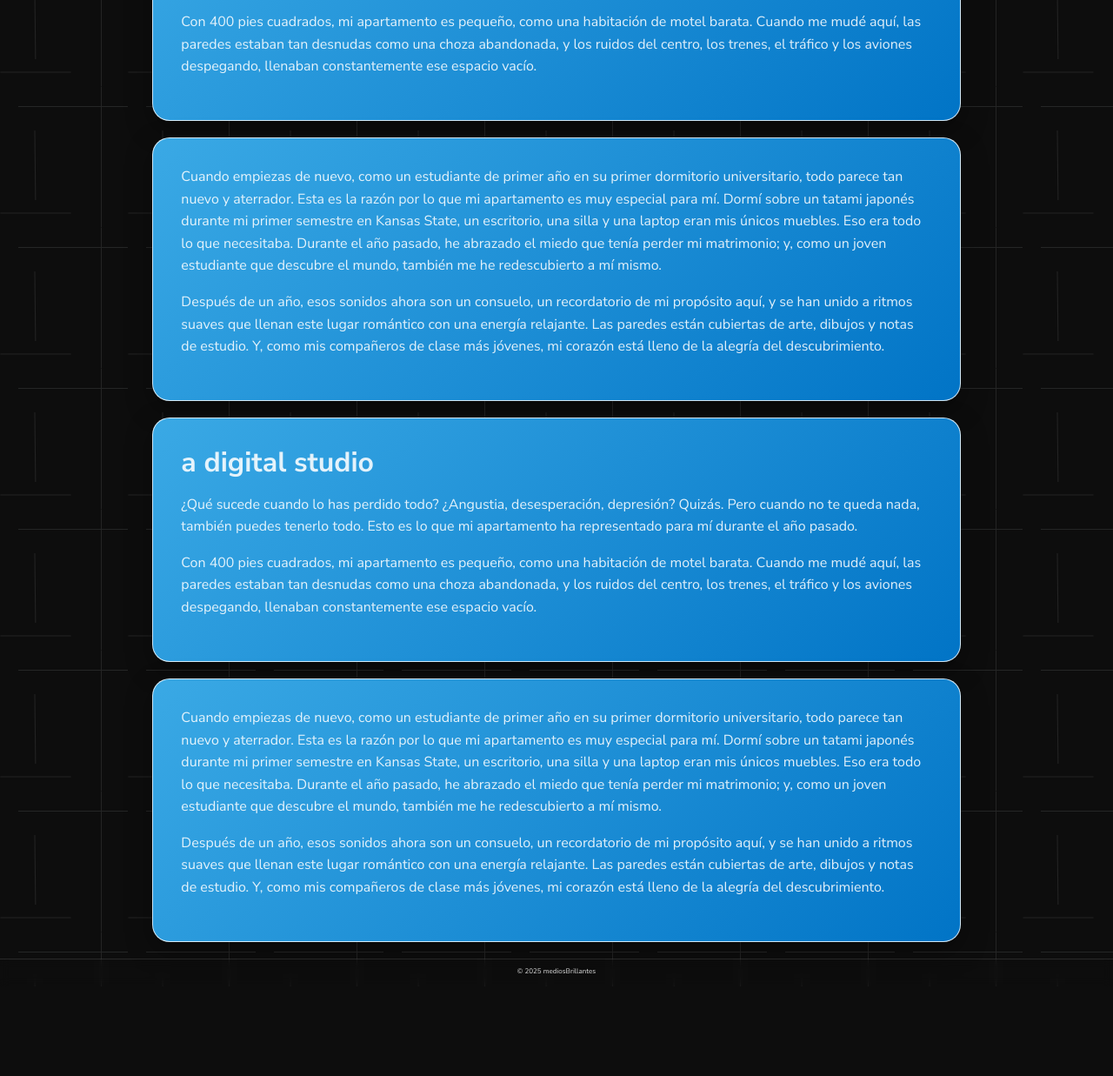
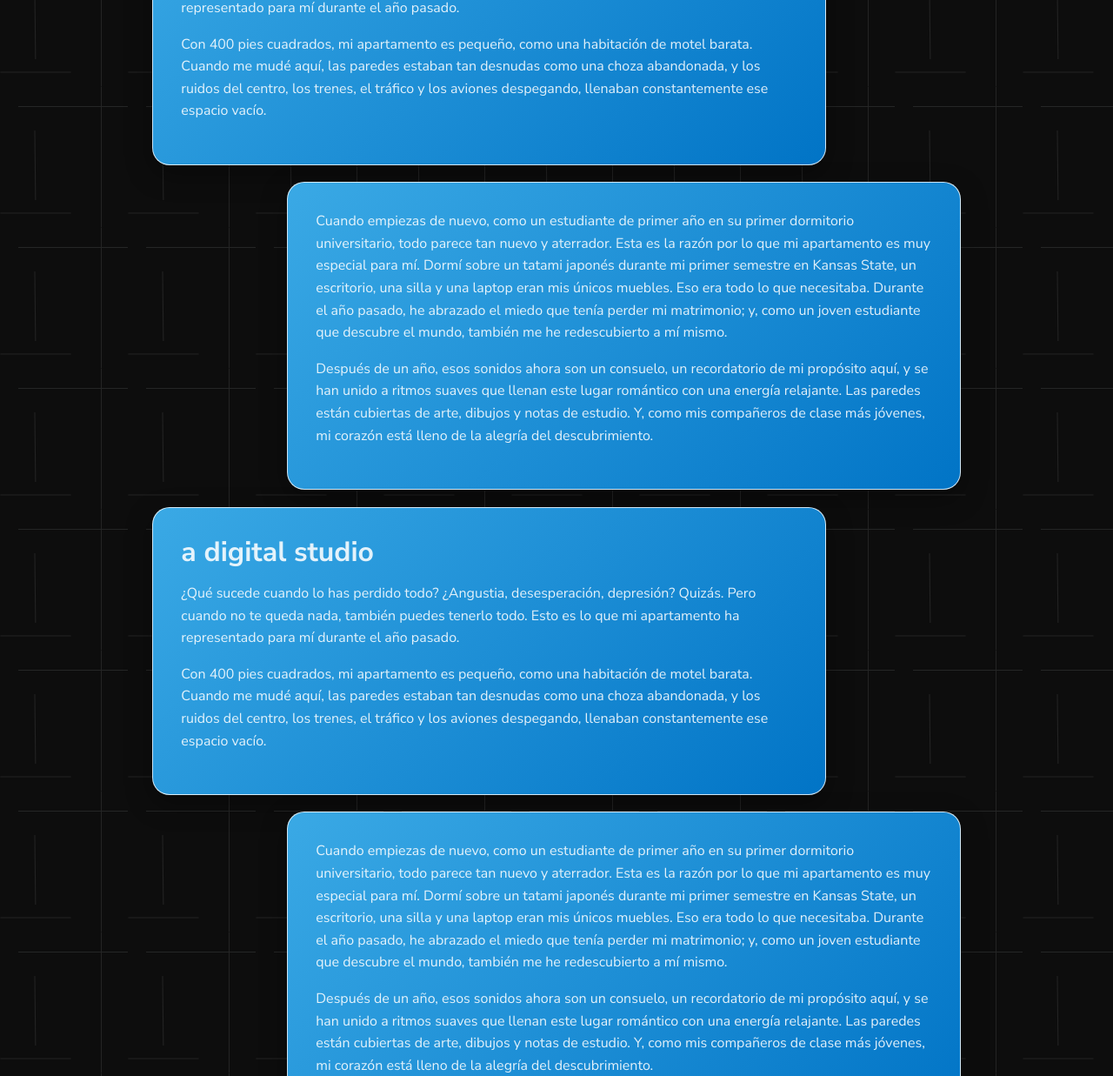
Before and after one commit to mbdxkc/mbdx, a plain HTML site: page index.html in a window 1280 px wide. Shown: the part 225-1462 px from the top of the page at 87% size. Before the commit the page ends 1359 px from the top, so only its background shows below. Drawn offline with Linux system fonts and the light colour scheme.

Commit message:
working on the header

```diff
--- a/index.html
+++ b/index.html
@@ -32,21 +32,21 @@
 
         <div id="main_container" class="container">
 
-            <div id="section">
+            <div id="section1" class="section_left">
                 <h1>a digital studio</h1>
                 <p>¿Qué sucede cuando lo has perdido todo? ¿Angustia, desesperación, depresión? Quizás. Pero cuando no te queda nada, también puedes tenerlo todo. Esto es lo que mi apartamento ha representado para mí durante el año pasado.</p>
                 <p>Con 400 pies cuadrados, mi apartamento es pequeño, como una habitación de motel barata. Cuando me mudé aquí, las paredes estaban tan desnudas como una choza abandonada, y los ruidos del centro, los trenes, el tráfico y los aviones despegando, llenaban constantemente ese espacio vacío.</p>
             </div>
-            <div id="section">
+            <div id="section2" class="section_right">
                 <p>Cuando empiezas de nuevo, como un estudiante de primer año en su primer dormitorio universitario, todo parece tan nuevo y aterrador. Esta es la razón por lo que mi apartamento es muy especial para mí. Dormí sobre un tatami japonés durante mi primer semestre en Kansas State, un escritorio, una silla y una laptop eran mis únicos muebles.  Eso era todo lo que necesitaba. Durante el año pasado, he abrazado el miedo que tenía perder mi matrimonio; y, como un joven estudiante que descubre el mundo, también me he redescubierto a mí mismo.</p>
                 <p>Después de un año, esos sonidos ahora son un consuelo, un recordatorio de mi propósito aquí, y se han unido a ritmos suaves que llenan este lugar romántico con una energía relajante. Las paredes están cubiertas de arte, dibujos y notas de estudio. Y, como mis compañeros de clase más jóvenes, mi corazón está lleno de la alegría del descubrimiento.</p>
             </div>
-            <div id="section">
+            <div id="section3" class="section_left">
                 <h1>a digital studio</h1>
                 <p>¿Qué sucede cuando lo has perdido todo? ¿Angustia, desesperación, depresión? Quizás. Pero cuando no te queda nada, también puedes tenerlo todo. Esto es lo que mi apartamento ha representado para mí durante el año pasado.</p>
                 <p>Con 400 pies cuadrados, mi apartamento es pequeño, como una habitación de motel barata. Cuando me mudé aquí, las paredes estaban tan desnudas como una choza abandonada, y los ruidos del centro, los trenes, el tráfico y los aviones despegando, llenaban constantemente ese espacio vacío.</p>
             </div>
-            <div id="section">
+            <div id="section4" class="section_right">
                 <p>Cuando empiezas de nuevo, como un estudiante de primer año en su primer dormitorio universitario, todo parece tan nuevo y aterrador. Esta es la razón por lo que mi apartamento es muy especial para mí. Dormí sobre un tatami japonés durante mi primer semestre en Kansas State, un escritorio, una silla y una laptop eran mis únicos muebles.  Eso era todo lo que necesitaba. Durante el año pasado, he abrazado el miedo que tenía perder mi matrimonio; y, como un joven estudiante que descubre el mundo, también me he redescubierto a mí mismo.</p>
                 <p>Después de un año, esos sonidos ahora son un consuelo, un recordatorio de mi propósito aquí, y se han unido a ritmos suaves que llenan este lugar romántico con una energía relajante. Las paredes están cubiertas de arte, dibujos y notas de estudio. Y, como mis compañeros de clase más jóvenes, mi corazón está lleno de la alegría del descubrimiento.</p>
             </div>
--- a/style.css
+++ b/style.css
@@ -58,6 +58,7 @@ body{
   background-image: url("/images/mBwordmark2.svg");
 }
 .nav{
+    padding: .5rem;
     display:flex;
     gap:.5rem;
     justify-self: start;
@@ -86,7 +87,7 @@ body{
   width: 100%;
 }
 .socials{
-    padding: 1rem;
+    padding: 1.5rem;
     display:flex;
     gap:.5rem;
     justify-self: end;
@@ -118,7 +119,8 @@ small {
 
 
 /* ------- sections ------- */
-#section {
+#section1 {
+  width: 80%;
   margin: 2%;
   font-size: 1rem;
   padding: 2rem;
@@ -131,12 +133,53 @@ small {
   );
   box-shadow: var(--shadow);
 }
-
-.section_logo {
-  float: right;
-  width: 300px;
-  height: auto;
-  z-index: 2;
+#section2 {
+  width: 80%;
+  margin: 2%;
+  font-size: 1rem;
+  padding: 2rem;
+  border: 1px solid rgba(255, 255, 255, .8);
+  border-radius: var(--radius-lg);
+  background: linear-gradient(
+    135deg,
+    var(--grad-start),
+    var(--grad-end)
+  );
+  box-shadow: var(--shadow);
+}
+#section3 {
+  width: 80%;
+  margin: 2%;
+  font-size: 1rem;
+  padding: 2rem;
+  border: 1px solid rgba(255, 255, 255, .8);
+  border-radius: var(--radius-lg);
+  background: linear-gradient(
+    135deg,
+    var(--grad-start),
+    var(--grad-end)
+  );
+  box-shadow: var(--shadow);
+}
+#section4 {
+  width: 80%;
+  margin: 2%;
+  font-size: 1rem;
+  padding: 2rem;
+  border: 1px solid rgba(255, 255, 255, .8);
+  border-radius: var(--radius-lg);
+  background: linear-gradient(
+    135deg,
+    var(--grad-start),
+    var(--grad-end)
+  );
+  box-shadow: var(--shadow);
+}
+.section_left {
+  justify-self: start;
+}
+.section_right {
+  justify-self: end;
 }
 
 /* ------- footer ------- */
```
